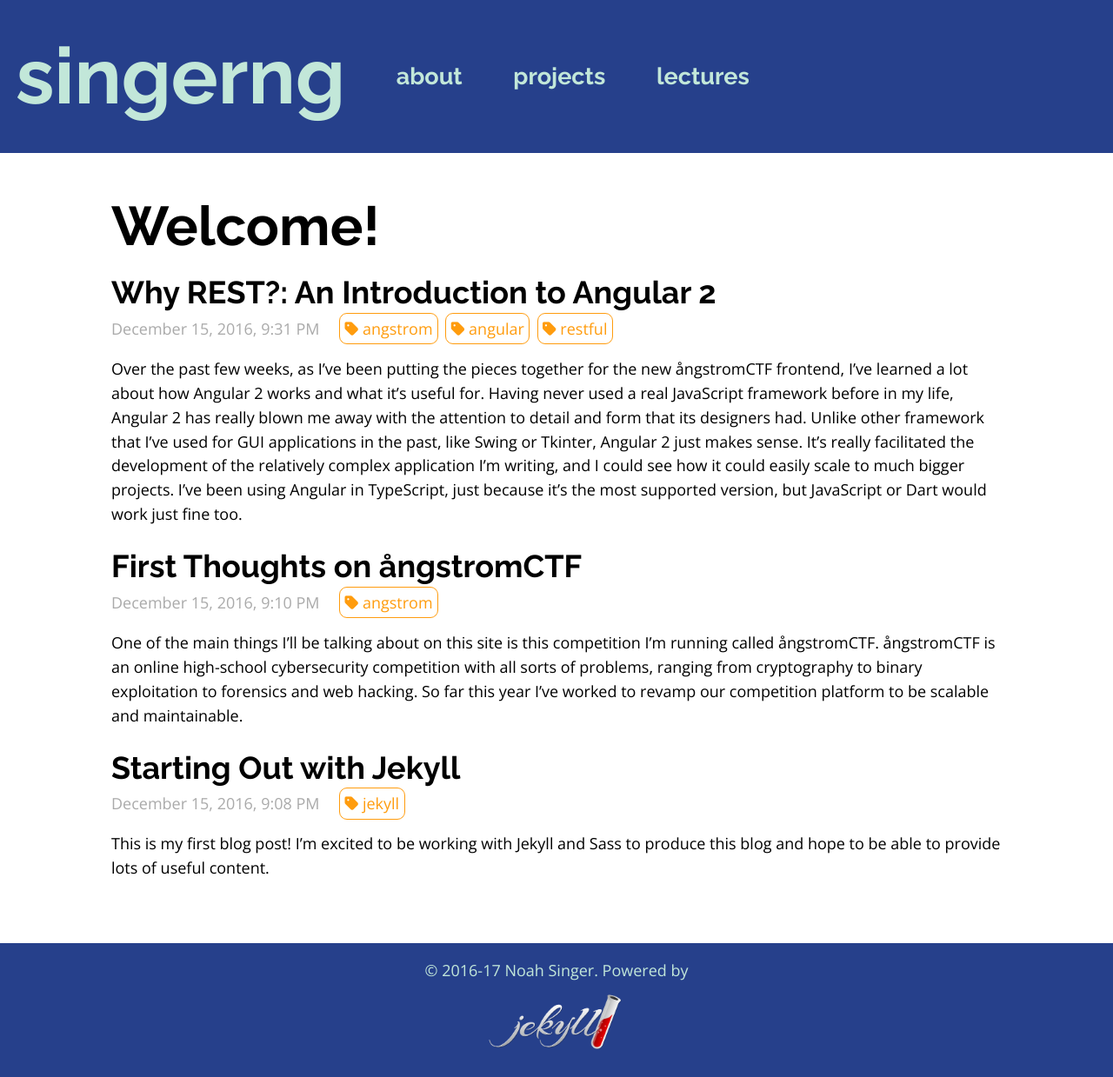
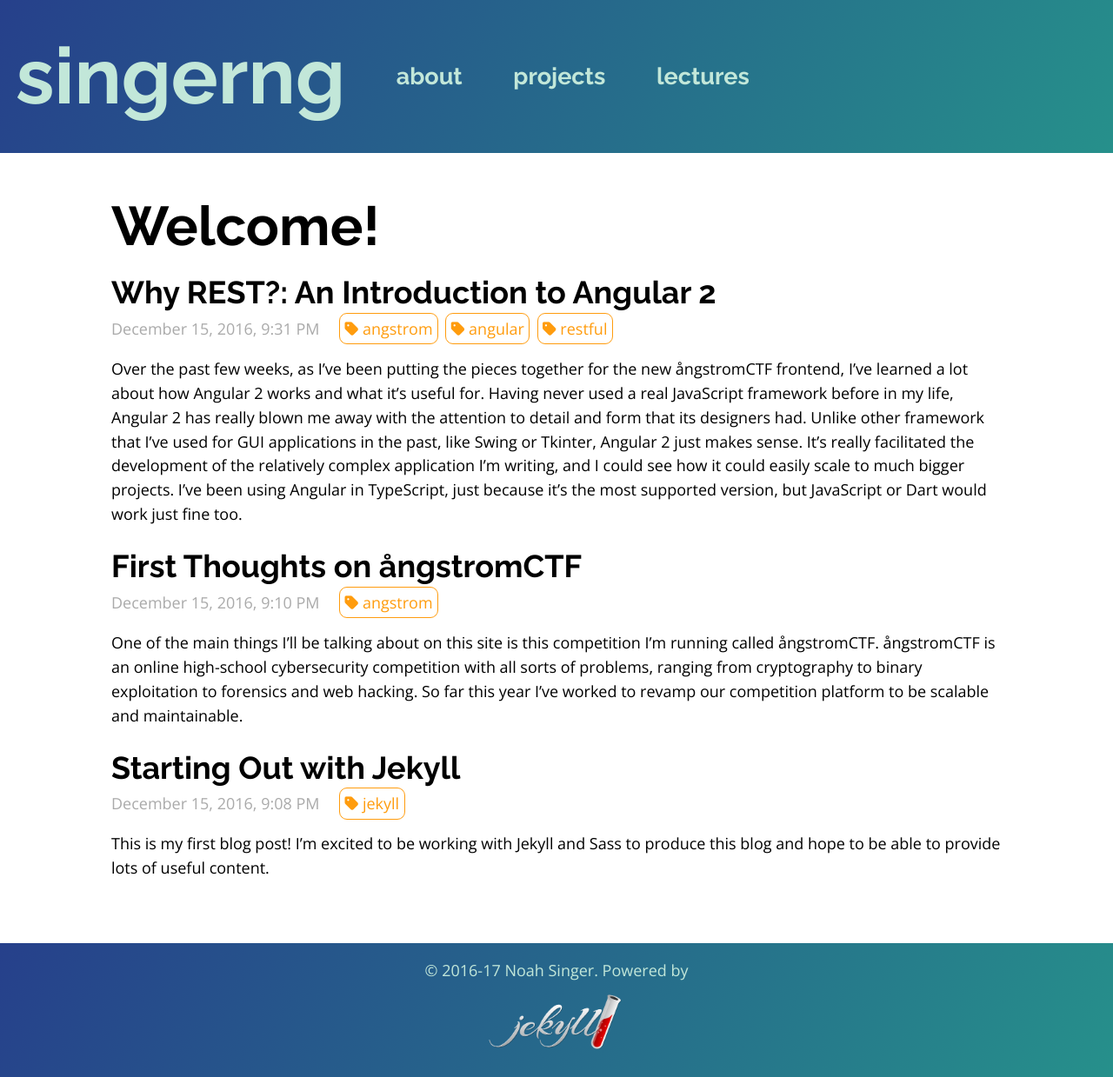
Before and after one commit to singerng/noahsinger.org, a Jekyll site: the page built from index/index.html, in a window 1280 px wide. Shown: the whole page at 87% size. Built offline with Jekyll 4.4.1, drawn with Linux system fonts in a browser that asks for light colours; nearby versions of some CDN libraries.

Commit message:
pretty gradient

```diff
--- a/static/styles/theme.scss
+++ b/static/styles/theme.scss
@@ -56,7 +56,7 @@ div#content {
 }
 
 div#header, div#footer {
-    background-color: $primary-color;
+    background-image: linear-gradient(120deg, $primary-color, #26908b);
     padding: 1rem;
     color: $primary-lighter-color;
 
```
